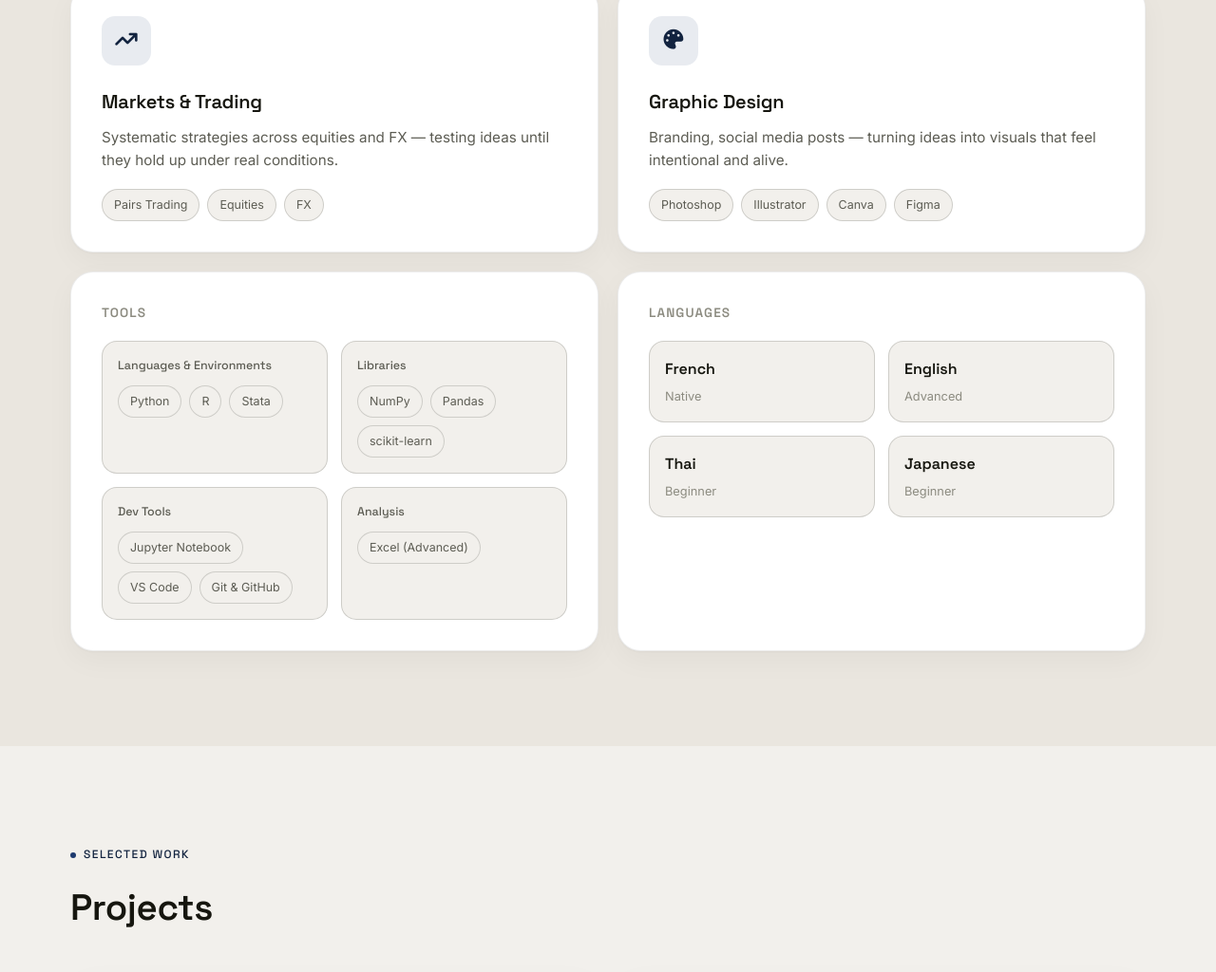
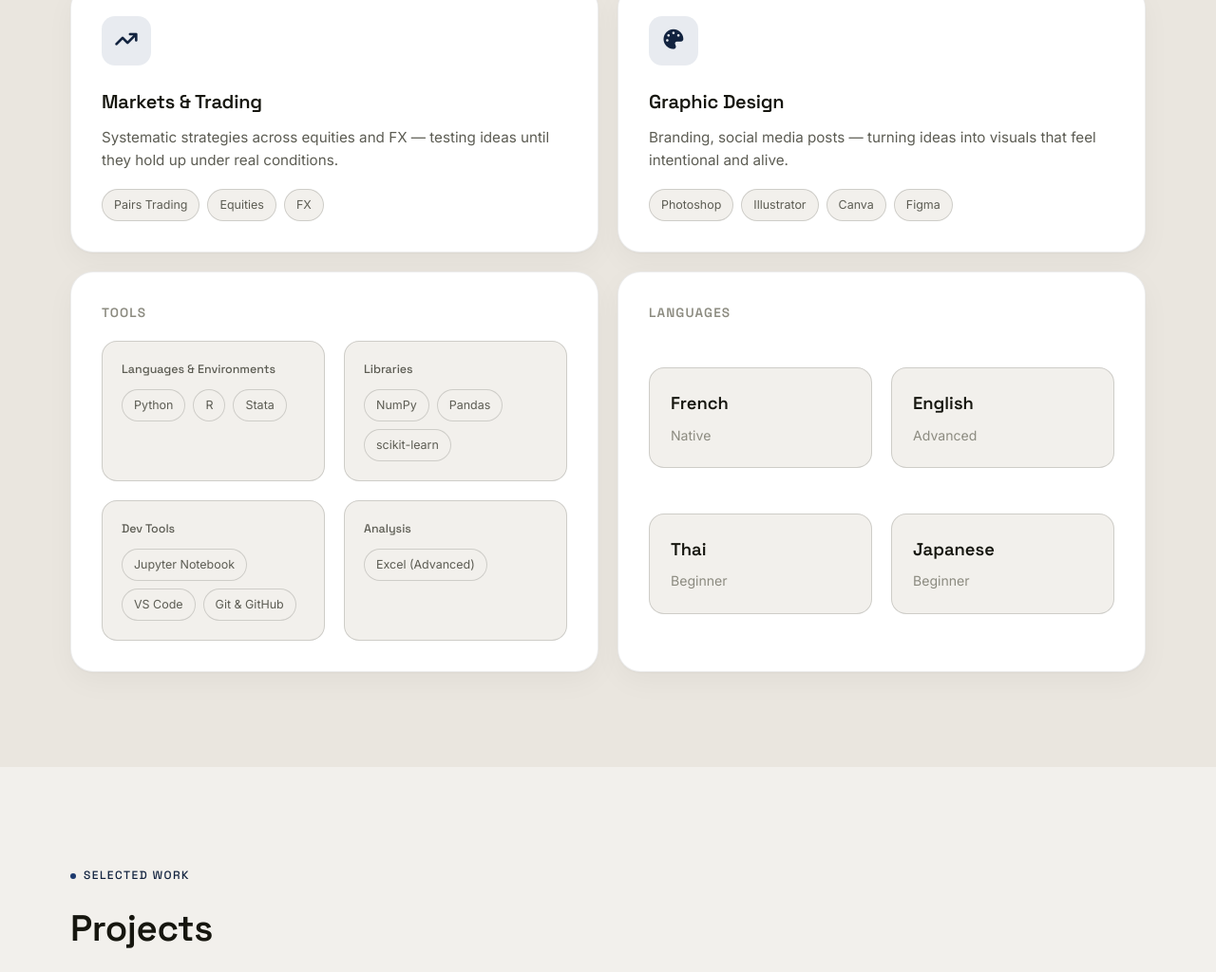
Before and after one commit to Annaatg/Portfolio, a plain HTML site: page index.html in a window 1280 px wide. Shown: the part 2906-3930 px from the top of the page at 95% size. Drawn offline with Linux system fonts and the light colour scheme; grey boxes are pictures that could not be loaded.

Commit message:
Space out Tools/Languages tiles to fill their cards (#20)
Make .skill-group a flex column and have .tool-grid/.lang-grid grow
to fill the remaining height (flex: 1) with align-content:
space-evenly, so the tiles distribute across the whole card instead
of clustering at the top with dead space below — same fix already
applied to the About stats and Contact info cards. Also enlarge tile
padding and language tile text slightly for a fuller look.


Claude-Session: https://claude.ai/code/session_01AxbFoZgN3brWCyt3xGpQXH

Co-authored-by: Claude <noreply@anthropic.com>

```diff
--- a/css/style.css
+++ b/css/style.css
@@ -694,6 +694,11 @@ h1, h2, h3, h4, h5 {
 
 /* ---------- Skills ---------- */
 
+.skill-group {
+  display: flex;
+  flex-direction: column;
+}
+
 .skill-group h4 {
   font-size: 0.85rem;
   text-transform: uppercase;
@@ -705,13 +710,15 @@ h1, h2, h3, h4, h5 {
 .tool-grid {
   display: grid;
   grid-template-columns: repeat(2, 1fr);
-  gap: 14px;
+  gap: 20px;
+  flex: 1;
+  align-content: space-evenly;
 }
 
 .tool-tile {
   border: 1px solid var(--border-strong);
   border-radius: var(--radius-md);
-  padding: 16px;
+  padding: 20px;
   background: var(--bg);
 }
 
@@ -729,25 +736,27 @@ h1, h2, h3, h4, h5 {
 .lang-grid {
   display: grid;
   grid-template-columns: repeat(2, 1fr);
-  gap: 14px;
+  gap: 20px;
+  flex: 1;
+  align-content: space-evenly;
 }
 
 .lang-tile {
   border: 1px solid var(--border-strong);
   border-radius: var(--radius-md);
-  padding: 16px;
+  padding: 22px;
   background: var(--bg);
 }
 
 .lang-name {
   font-family: var(--font-display);
   font-weight: 600;
-  font-size: 1rem;
-  margin-bottom: 6px;
+  font-size: 1.15rem;
+  margin-bottom: 8px;
 }
 
 .lang-level {
-  font-size: 0.8rem;
+  font-size: 0.88rem;
   color: var(--text-faint);
 }
 
```
